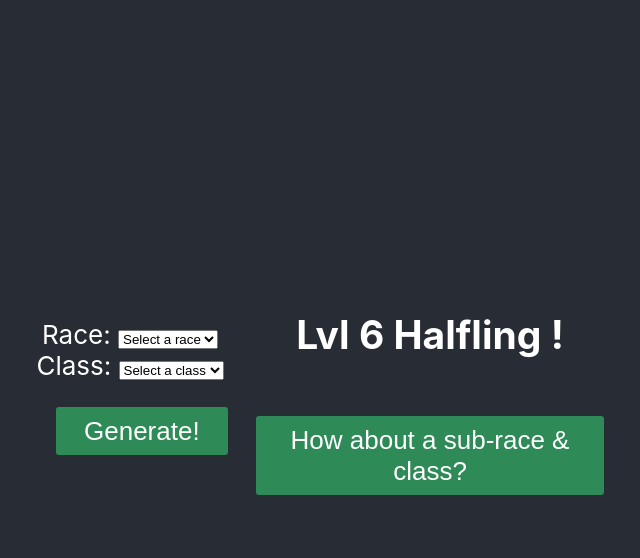
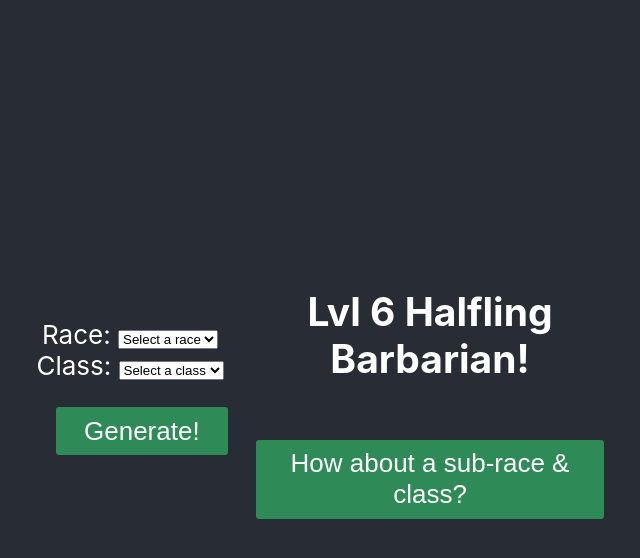
Before and after one commit to digitopolis/npc-generator, a React (Create React App) app: page / in a window 1280 px wide. Both pictures are taken after a click on the button "Generate!". Shown: the top 558 px of the page, without its empty margins (310-950 px from the left). Built offline with nearby package versions, Linux system fonts and the light colour scheme.

Commit message:
change class to charClass

```diff
--- a/src/components/Result.jsx
+++ b/src/components/Result.jsx
@@ -24,7 +24,7 @@ class Result extends React.Component {
 			console.log(this.props)
 			return (
 				<div>
-					<h2>Lvl {this.props.lvl} {this.props.race} {this.props.class}!</h2>
+					<h2>Lvl {this.props.lvl} {this.props.race} {this.props.charClass}!</h2>
 					<Button onClick={this.getDetails}>
 						How about a sub-race & class?
 					</Button>
```
